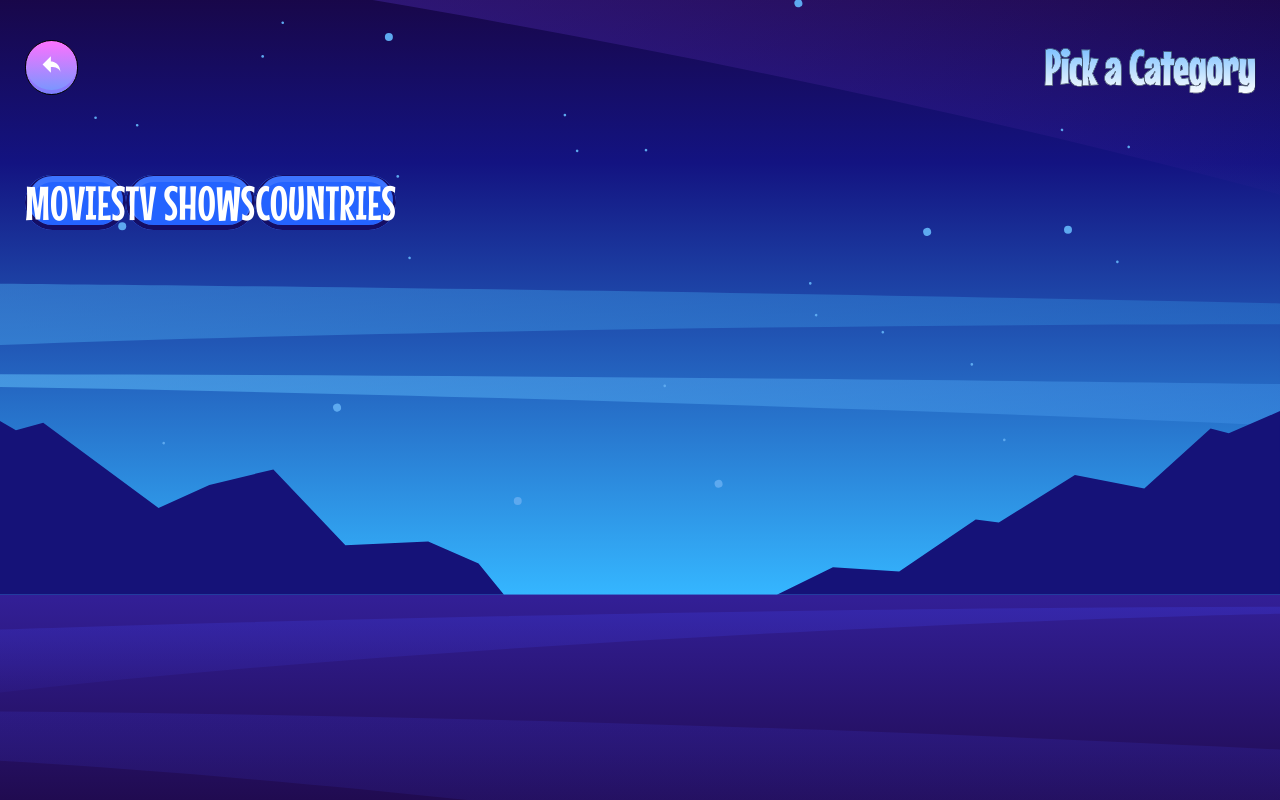
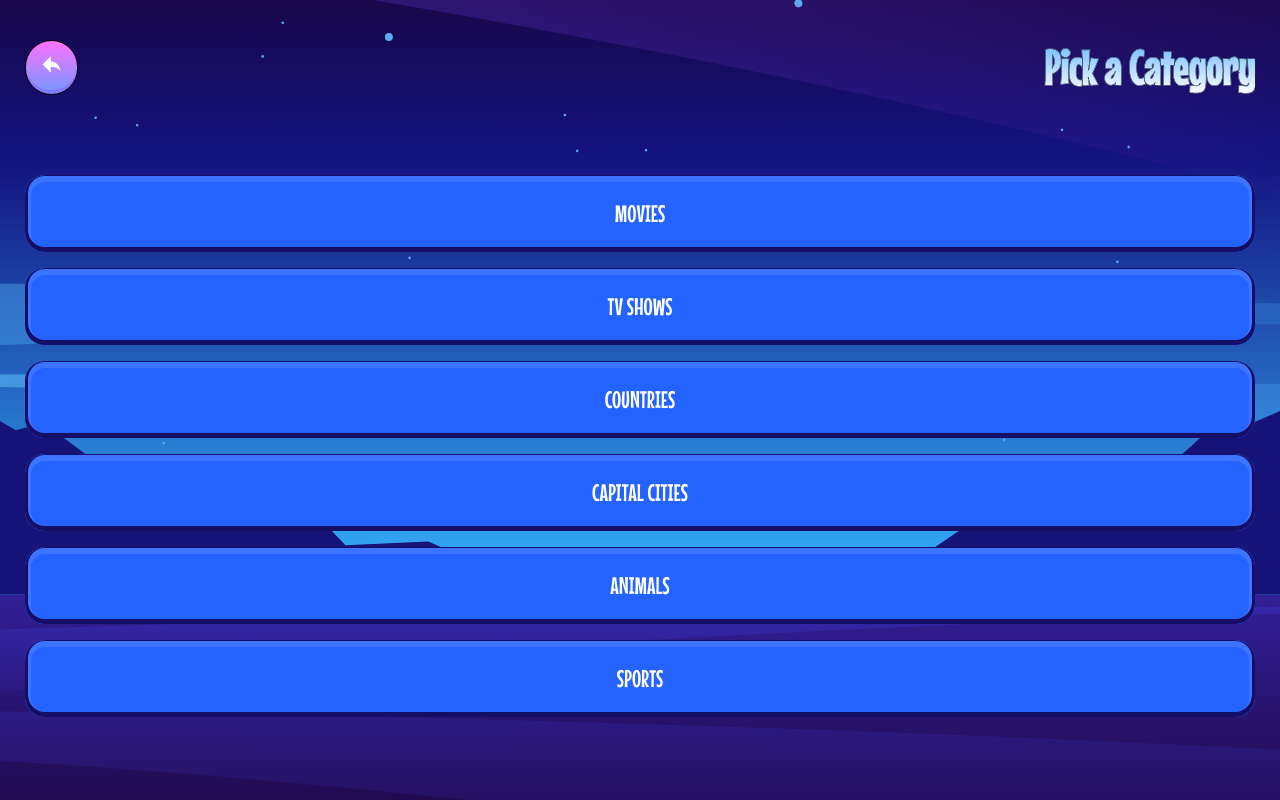
Before and after one commit to outHereSam/hangman-game, an Angular app: page /category-pick in a window 1280 px wide. Built offline with nearby package versions, Linux system fonts and the light colour scheme.

Commit message:
Designs the category pick page

```diff
--- a/src/app/components/category-pick/category-pick.component.css
+++ b/src/app/components/category-pick/category-pick.component.css
@@ -0,0 +1,15 @@
+.categories {
+  display: flex;
+  flex-direction: column;
+  gap: 16px;
+}
+
+.selectable-category {
+  display: flex;
+  justify-content: center;
+  align-items: center;
+  height: 77px;
+  border-radius: 20px;
+  font-size: 24px;
+  width: 100%;
+}
--- a/src/app/components/category-pick/category-pick.component.html
+++ b/src/app/components/category-pick/category-pick.component.html
@@ -18,9 +18,12 @@
     <h3 class="heading">Pick a Category</h3>
   </div>
 
-  <div class="main-content">
+  <div class="main-content categories">
     <a routerLink="" class="selectable-category">Movies</a>
     <a routerLink="" class="selectable-category">TV Shows</a>
     <a routerLink="" class="selectable-category">Countries</a>
+    <a routerLink="" class="selectable-category">Capital Cities</a>
+    <a routerLink="" class="selectable-category">Animals</a>
+    <a routerLink="" class="selectable-category">Sports</a>
   </div>
 </div>
```
